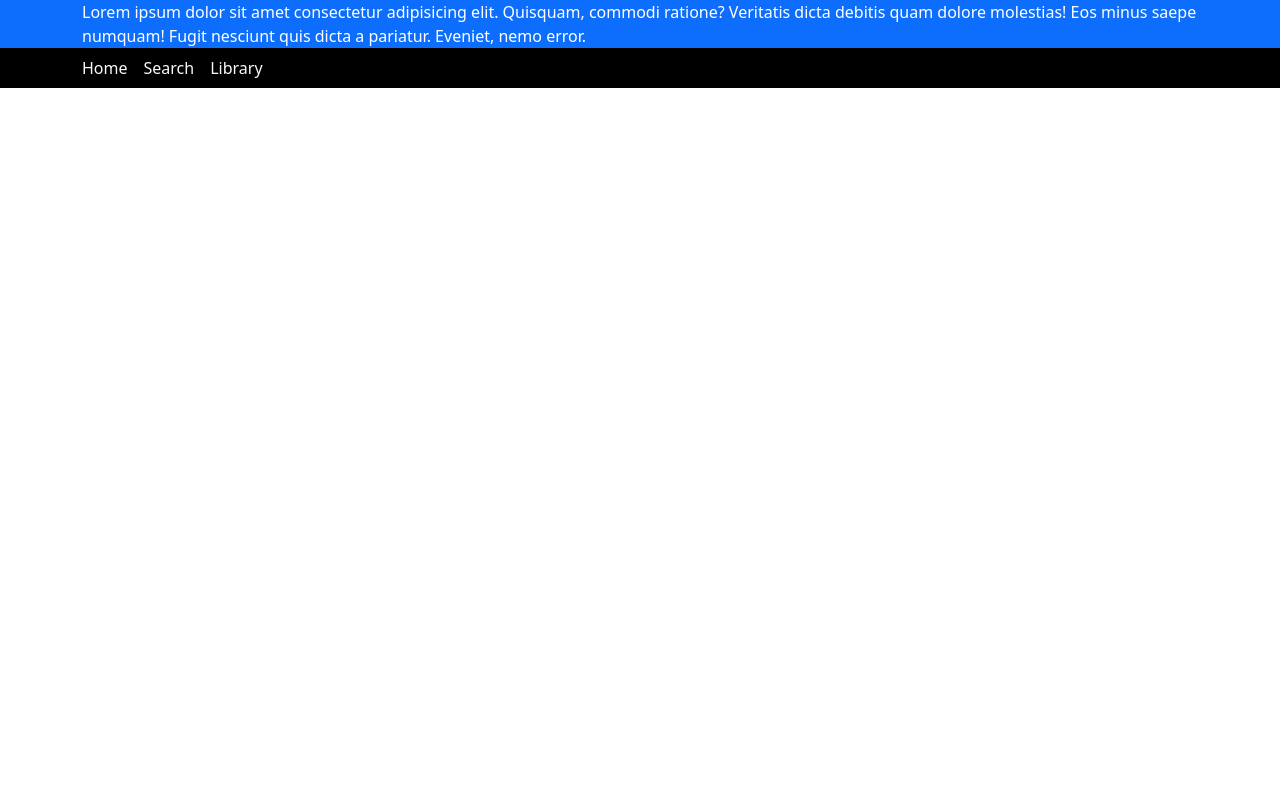
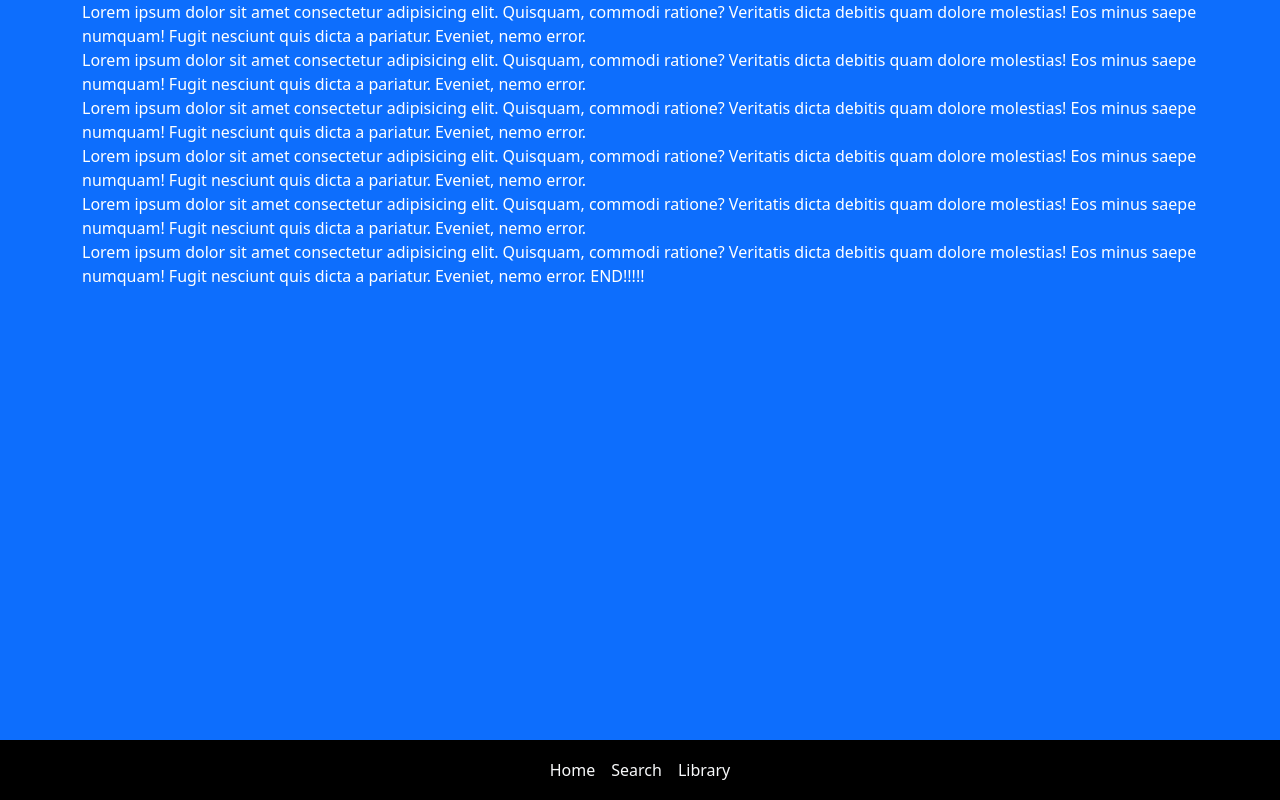
Before and after one commit to l3onWD/vue-soundfy, a Vue app: page / in a window 1280 px wide. Built offline with nearby package versions, Linux system fonts and the light colour scheme.

Commit message:
added app layout

```diff
--- /dev/null
+++ b/src/assets/scss/_vars.scss
@@ -0,0 +1,6 @@
+/* -----------------------------------------
+* VARIABLES
+-------------------------------------------*/
+
+// Layout
+$layout-bottom: 60px;
--- a/src/components/AppMain.vue
+++ b/src/components/AppMain.vue
@@ -13,9 +13,38 @@ export default {
                 dicta
                 debitis quam
                 dolore molestias! Eos minus saepe numquam! Fugit nesciunt quis dicta a pariatur. Eveniet, nemo error.</p>
+            <p class="mb-0">Lorem ipsum dolor sit amet consectetur adipisicing elit. Quisquam, commodi ratione? Veritatis
+                dicta
+                debitis quam
+                dolore molestias! Eos minus saepe numquam! Fugit nesciunt quis dicta a pariatur. Eveniet, nemo error.</p>
+            <p class="mb-0">Lorem ipsum dolor sit amet consectetur adipisicing elit. Quisquam, commodi ratione? Veritatis
+                dicta
+                debitis quam
+                dolore molestias! Eos minus saepe numquam! Fugit nesciunt quis dicta a pariatur. Eveniet, nemo error.</p>
+            <p class="mb-0">Lorem ipsum dolor sit amet consectetur adipisicing elit. Quisquam, commodi ratione? Veritatis
+                dicta
+                debitis quam
+                dolore molestias! Eos minus saepe numquam! Fugit nesciunt quis dicta a pariatur. Eveniet, nemo error.</p>
+            <p class="mb-0">Lorem ipsum dolor sit amet consectetur adipisicing elit. Quisquam, commodi ratione? Veritatis
+                dicta
+                debitis quam
+                dolore molestias! Eos minus saepe numquam! Fugit nesciunt quis dicta a pariatur. Eveniet, nemo error.</p>
+            <p class="mb-0">Lorem ipsum dolor sit amet consectetur adipisicing elit. Quisquam, commodi ratione? Veritatis
+                dicta
+                debitis quam
+                dolore molestias! Eos minus saepe numquam! Fugit nesciunt quis dicta a pariatur. Eveniet, nemo error.
+                END!!!!!</p>
         </div>
     </main>
 </template>
 
 
-<style></style>
+<style lang="scss">
+@use '../assets/scss/vars' as *;
+
+main {
+    height: calc(100vh - $layout-bottom);
+
+    overflow-y: auto;
+}
+</style>
--- a/src/components/AppNavbar.vue
+++ b/src/components/AppNavbar.vue
@@ -27,12 +27,23 @@ export default {
 
 
 <style lang="scss">
+@use '../assets/scss/vars' as *;
+
+
 .nav-menu {
+    height: $layout-bottom;
+
+    display: flex;
+    align-items: center;
     background-color: black;
 
     ul {
         margin: 0;
         padding: 0;
+
+        display: flex;
+        justify-content: center;
+        align-items: center;
     }
 }
 </style>
```
